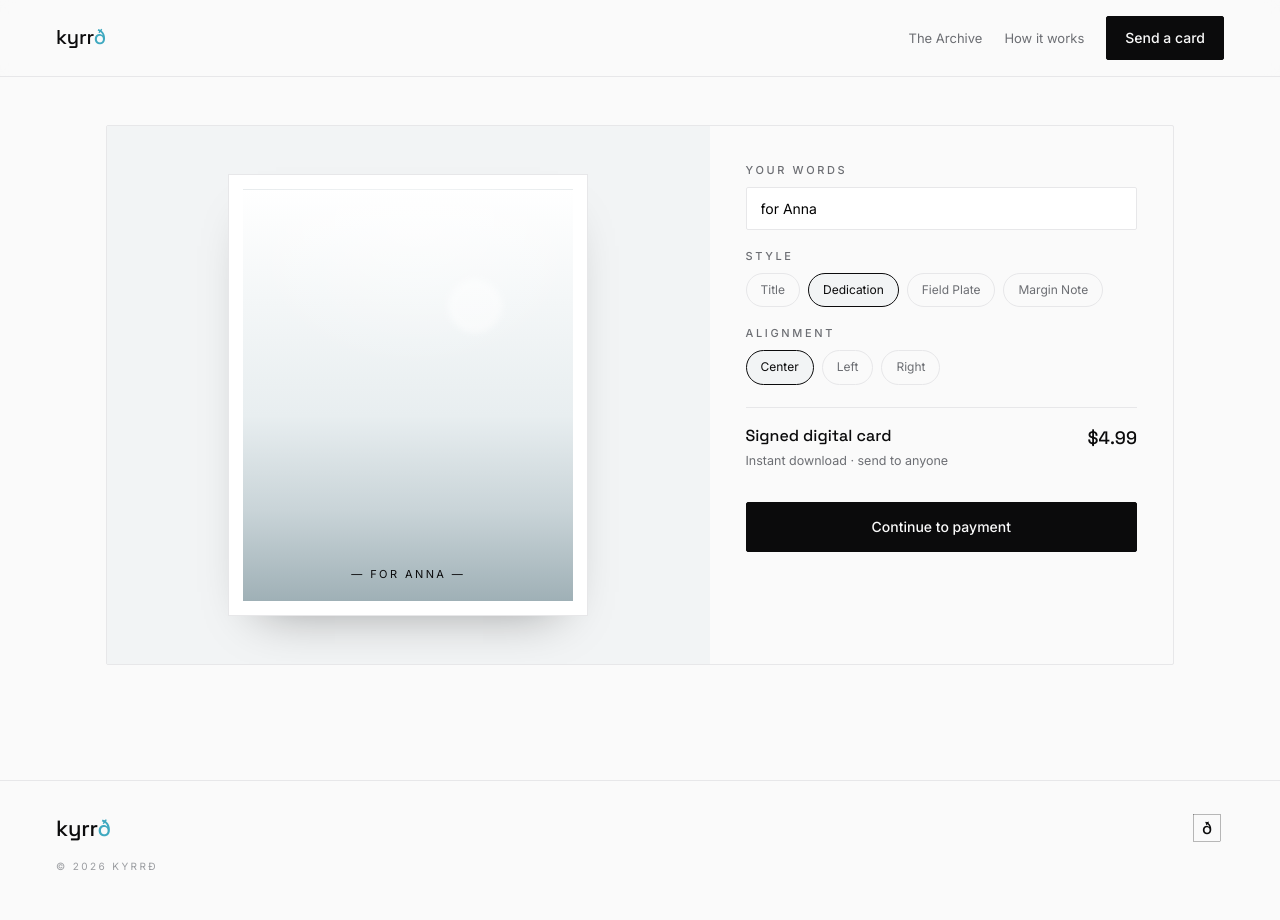
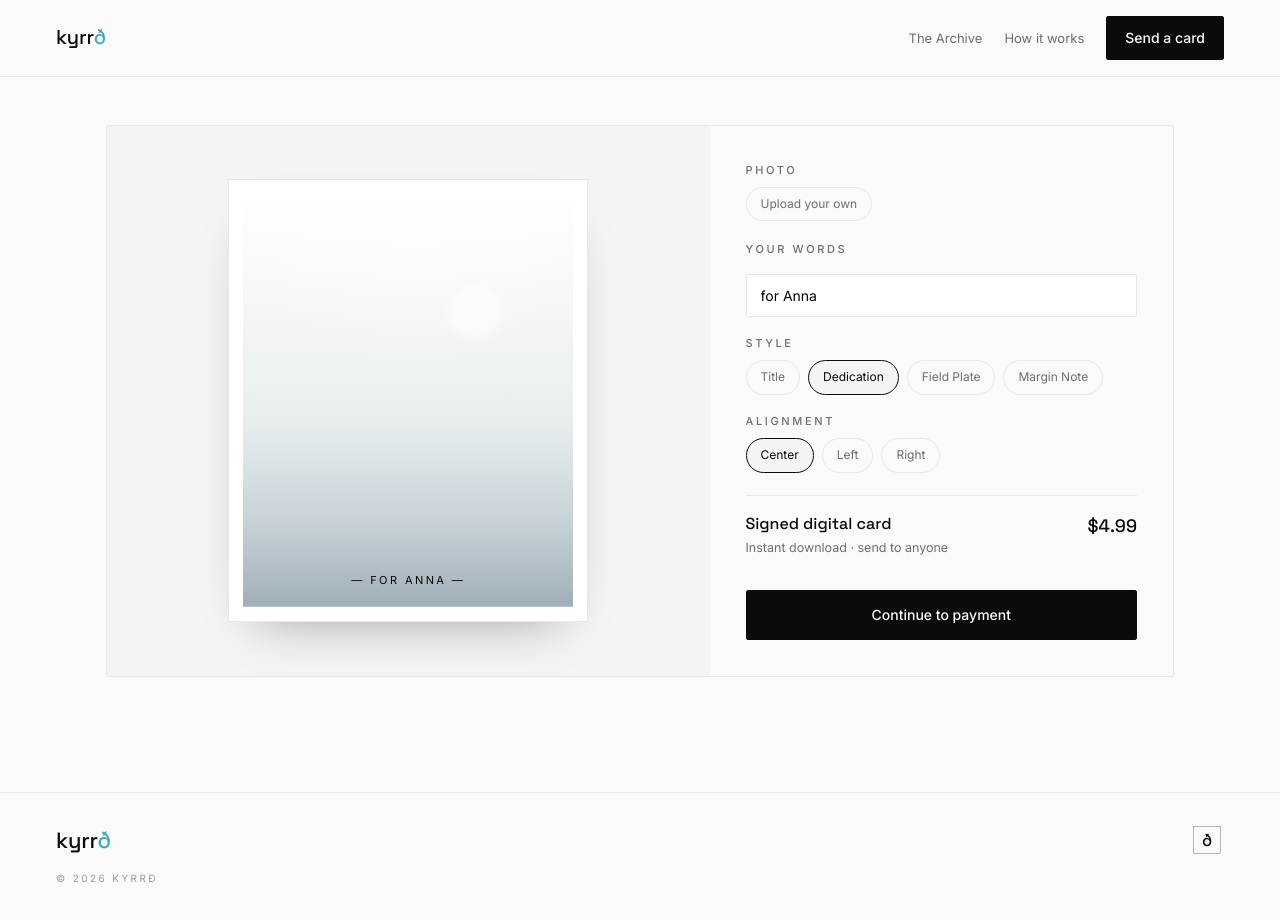
Before and after one commit to Awwyy1/DEV, a React (Vite) app in the folder kyrrd/: page /inscribe/1 in a window 1280 px wide. Shown: the top 920 px of the page. Built offline with nearby package versions, Linux system fonts and the light colour scheme.

Commit message:
Add 'Upload your own' photo tester in the inscribe editor
Pick a local image to preview it live in the card (no commit/deploy).
Also add public/photos/ for permanent catalog photos via the image field.

https://claude.ai/code/session_01Ud476FtWtfkKPTMRwZACbC

```diff
--- a/kyrrd/src/pages/Inscribe.tsx
+++ b/kyrrd/src/pages/Inscribe.tsx
@@ -23,6 +23,12 @@ export default function Inscribe() {
   const [text, setText] = useState('for Anna');
   const [preset, setPreset] = useState<Preset>('Dedication');
   const [align, setAlign] = useState<Align>('Center');
+  const [customImage, setCustomImage] = useState<string | undefined>();
+
+  const onPick = (e: React.ChangeEvent<HTMLInputElement>) => {
+    const file = e.target.files?.[0];
+    if (file) setCustomImage(URL.createObjectURL(file));
+  };
 
   const alignClass =
     preset === 'Title' ? (align === 'Left' ? 'al-left' : align === 'Right' ? 'al-right' : '') : '';
@@ -45,13 +51,28 @@ export default function Inscribe() {
       <div className="editor">
         <div className="stage">
           <div className="frame">
-            <Photo gradient={plate.gradient} image={plate.image}>
+            <Photo gradient={plate.gradient} image={customImage ?? plate.image}>
               <div className={`insc ${PRESET_CLASS[preset]} ${alignClass}`}>{rendered}</div>
             </Photo>
           </div>
         </div>
         <div className="panel">
-          <div className="d-label">Your words</div>
+          <div className="d-label">Photo</div>
+          <div style={{ display: 'flex', gap: 8, marginTop: 8, flexWrap: 'wrap' }}>
+            <label className="chip-sel" style={{ cursor: 'pointer' }}>
+              Upload your own
+              <input type="file" accept="image/*" style={{ display: 'none' }} onChange={onPick} />
+            </label>
+            {customImage && (
+              <button className="chip-sel" onClick={() => setCustomImage(undefined)}>
+                Reset
+              </button>
+            )}
+          </div>
+
+          <div className="d-label" style={{ margin: '20px 0 8px' }}>
+            Your words
+          </div>
           <input className="field" value={text} onChange={(e) => setText(e.target.value)} />
 
           <div className="d-label" style={{ margin: '18px 0 8px' }}>
```
Also changed, not shown: kyrrd/public/photos/README.md (added).
